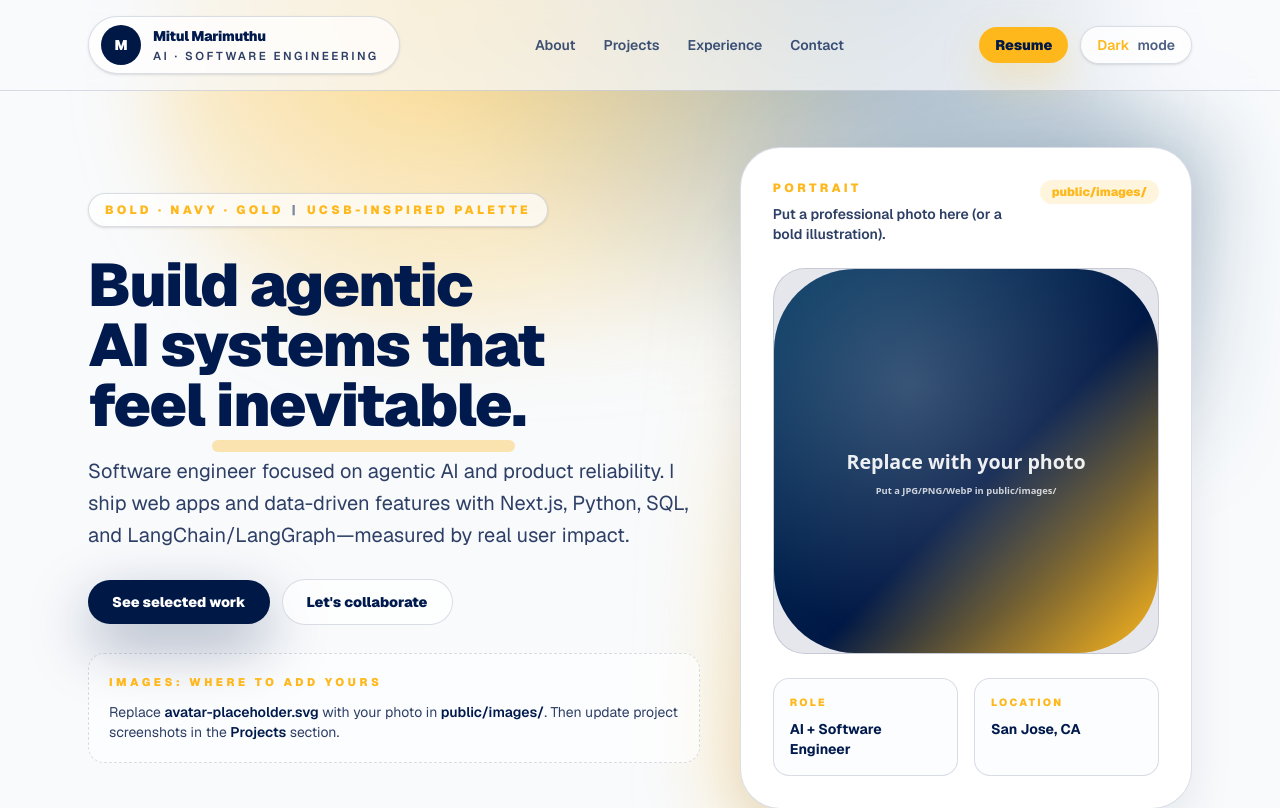
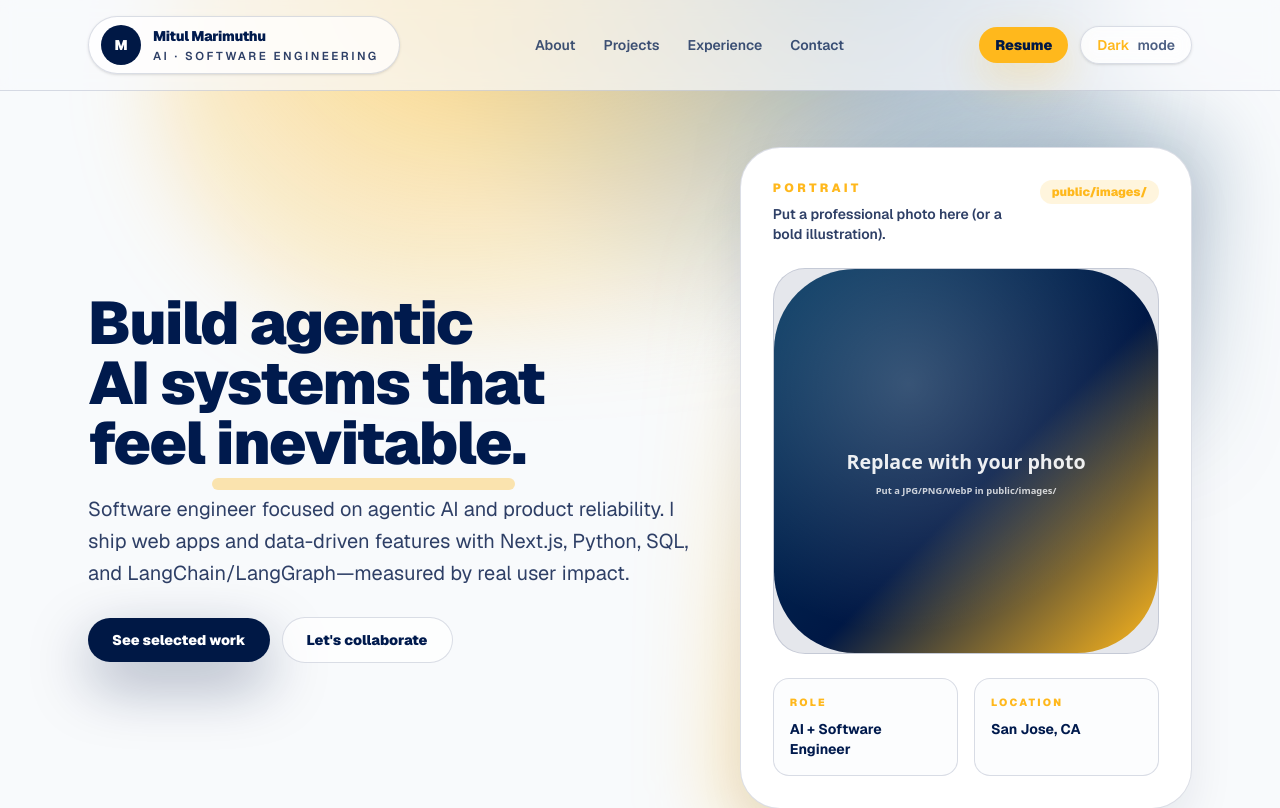
Before and after one commit to Mitul-Marimuthu/Portfolio, a Next.js app: page / in a window 1280 px wide. Shown: the top 808 px of the page. Built offline with nearby package versions, Linux system fonts and the light colour scheme.

Commit message:
fixed minor bug

```diff
--- a/app/page.tsx
+++ b/app/page.tsx
@@ -66,12 +66,6 @@ export default function Home() {
       <main id="top" className="mx-auto w-full max-w-6xl space-y-24 px-6 pb-24 pt-10 md:space-y-28 md:pb-32 md:pt-14">
         <section className="grid gap-10 lg:grid-cols-[1.15fr_0.85fr] lg:items-center">
           <div className="space-y-7">
-            <p className="inline-flex items-center gap-2 rounded-full border border-foreground/10 bg-surface/70 px-4 py-2 text-xs font-black uppercase tracking-[0.28em] text-gold shadow-sm">
-              Bold · Navy · Gold
-              <span className="text-foreground/50">|</span>
-              UCSB-inspired palette
-            </p>
-
             <div className="space-y-5">
               <h1 className="text-balance text-4xl font-black tracking-tight text-foreground sm:text-5xl lg:text-6xl">
                 Build agentic AI systems that feel{" "}
@@ -102,14 +96,6 @@ export default function Home() {
                 Let&apos;s collaborate
               </a>
             </div>
-
-            <PlaceholderBox title="Images: where to add yours">
-              <p>
-                Replace <span className="font-semibold text-foreground">avatar-placeholder.svg</span>{" "}
-                with your photo in <span className="font-semibold text-foreground">public/images/</span>.
-                Then update project screenshots in the <span className="font-semibold text-foreground">Projects</span> section.
-              </p>
-            </PlaceholderBox>
           </div>
 
           <div className="relative">
```
